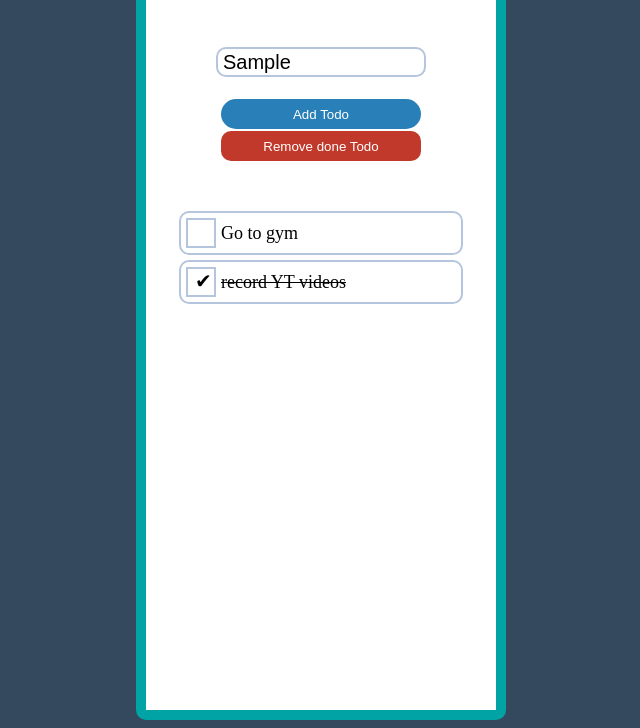
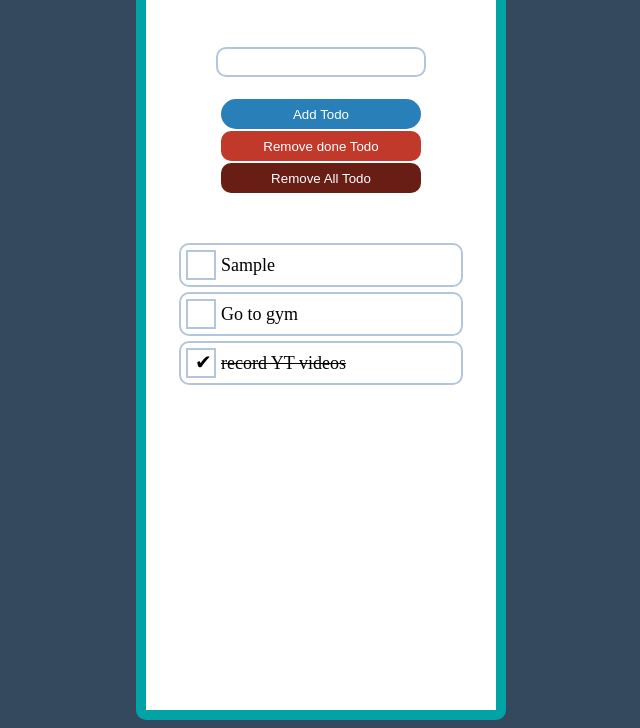
Before and after one commit to JLohani/Learning-JavaScript, a plain HTML site: page Project01/index.html in a window 1280 px wide. Both pictures are taken after typing "Sample" into the empty fields and a click on the button "Add Todo". Shown: the part 108-836 px from the top of the page, without its empty margins (319-959 px from the left). Drawn offline with Linux system fonts and the light colour scheme.

Commit message:
todo project part 2

```diff
--- a/Project01/index.html
+++ b/Project01/index.html
@@ -14,6 +14,7 @@
             <input type="text" id="input"><br>
             <button type="button" id="add">Add Todo</button>
             <button type="button" id="remove">Remove done Todo</button>
+            <button type="button" id="removeAll">Remove All Todo</button>
         </div>
         <ul id="list">
             <li class="myCheck">
--- a/Project01/style.css
+++ b/Project01/style.css
@@ -105,6 +105,10 @@ body{
     background-color: #c0392b;
     border-radius: 10px;
 }
+#container .controls #removeAll{
+    background-color: #681d15;
+    border-radius: 10px;
+}
 #container .myCheck{
     opacity: 1;
     border-radius: 10px;
--- a/Project01/todo.js
+++ b/Project01/todo.js
@@ -0,0 +1,65 @@
+var ul = document.getElementById('list');
+var li;
+
+
+var addButton = document.getElementById('add');
+addButton.addEventListener('click',addItem);
+
+var removeButton = document.getElementById('remove');
+removeButton.addEventListener('click',removeItem);
+
+var removeAllButton = document.getElementById('removeAll');
+removeAllButton.addEventListener('click',removeAllItem);
+
+function addItem (){
+    var input = document.getElementById('input');
+    var item = input.value;
+    var textNode = document.createTextNode(item);
+
+    if(item == ''){
+        return false;
+    } else{
+        //create li
+        li = document.createElement('li');
+
+        //create checkbox
+        var checkbox = document.createElement('input');
+        checkbox.type = 'checkbox';
+        checkbox.setAttribute('id','check');
+
+        //create label
+        var label = document.createElement('label');
+        label.setAttribute('for', 'item');
+
+        //adding elements to web
+        ul.appendChild(label);
+        li.appendChild(checkbox);
+        label.appendChild(textNode);
+        li.appendChild(label);
+        ul.insertBefore(li, ul.childNodes[0]);
+
+        setTimeout(() => {
+            li.className = 'visual';
+        }, 2);
+
+        input.value = '';
+    }
+}
+
+function removeItem (){
+    console.log('remove button clicked');
+    li = ul.children;
+    for (let index = 0; index < li.length; index++) {
+        while (li[index] && li[index].children[0].checked) {
+            ul.removeChild(li[index]);
+        }
+    }
+}
+
+function removeAllItem (){
+    console.log('remove button clicked');
+    li = ul.children;
+    for (let index = 0; index < li.length; index++) {
+        ul.remove();
+    }
+}
```
